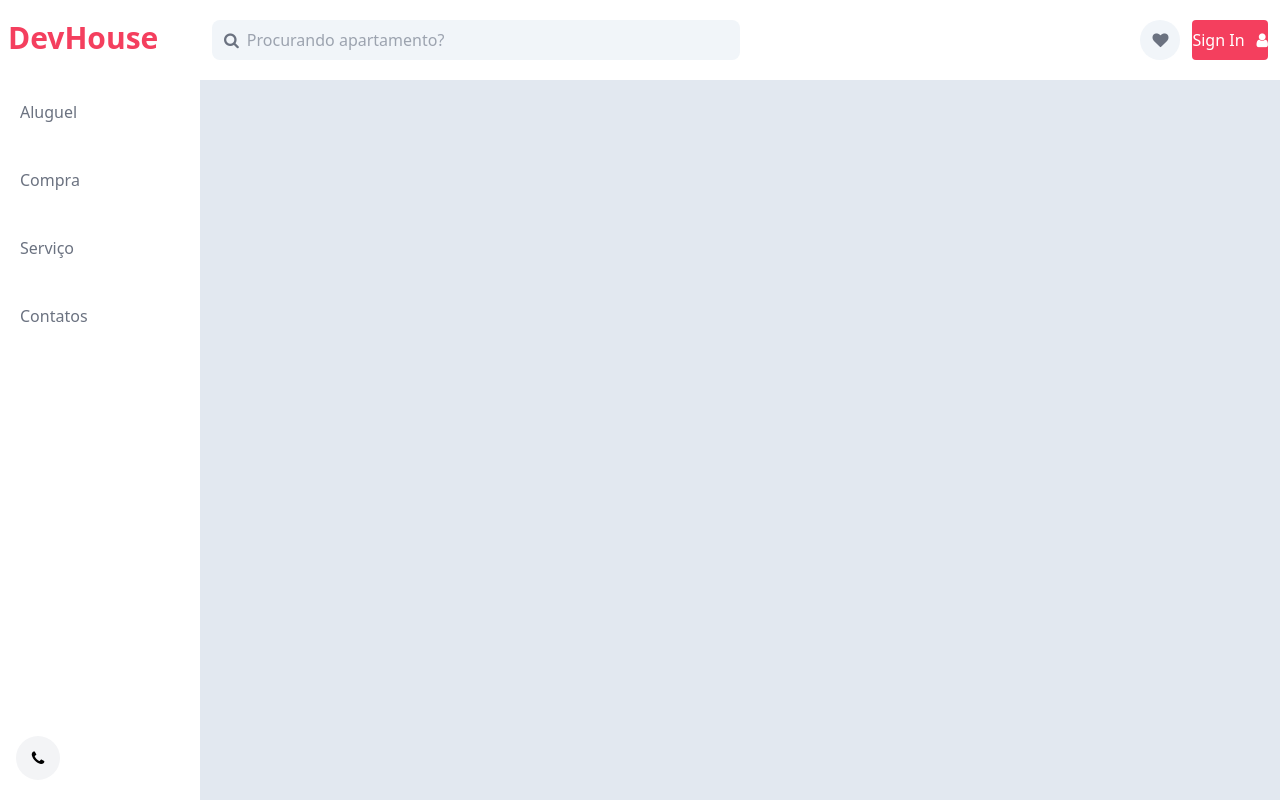
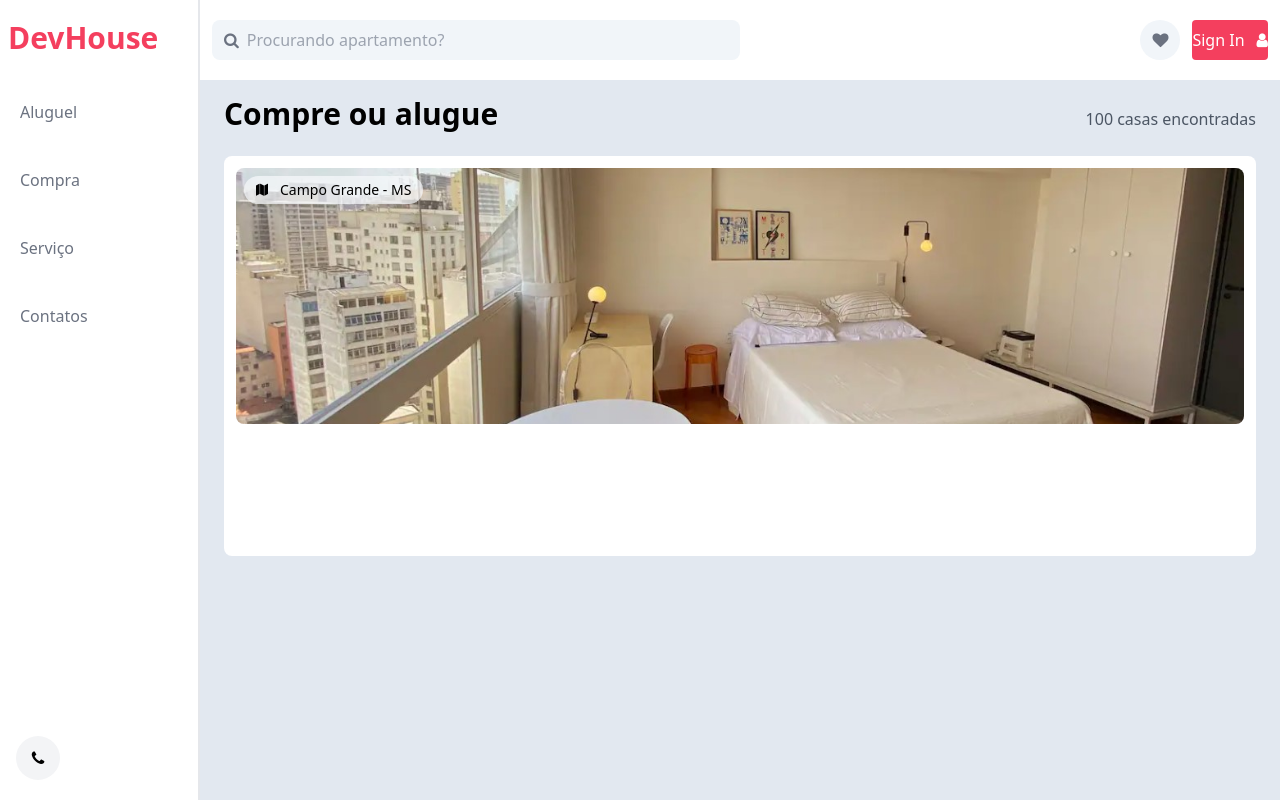
Before and after one commit to PauloAlves8039/tailwind-dev-house, a website: page src/index.html in a window 1280 px wide. Drawn offline with Linux system fonts and the light colour scheme.

Commit message:
feat: adicionado o grid das casas

```diff
--- a/src/index.html
+++ b/src/index.html
@@ -17,7 +17,7 @@
 
     <div class="flex w-full">
 
-        <aside class="hidden sm:flex w-full max-w-[200px] min-h-screen relative bg-white flex-col px-2 py-5">
+        <aside class="border-r-2 hidden sm:flex w-full max-w-[200px] min-h-screen relative bg-white flex-col px-2 py-5">
 
             <div class="fixed">
                 <div>
@@ -96,6 +96,44 @@
 
             </header>
 
+            <section class="w-full px-3 lg:px-6">
+
+                <div class="flex w-full items-baseline justify-between">
+                    <h1 class="font-bold text-3xl mt-4 mb-6">
+                        Compre ou alugue
+                    </h1>
+                    <span class="hidden md:block text-gray-600">
+                        100 casas encontradas
+                    </span>
+                </div>
+
+                <div class="grid grid-cols-1 gap-4">
+
+                    <a href="#"
+                      class="bg-white p-3 rounded-lg min-h-[400px] relative flex flex-col hover:shadow-xl duration-300">
+                      <div>
+                        <div class="group overflow-hidden rounded-lg">
+                            <div class="absolute z-40 top-5 left-5">
+                                <div class="flex bg-slate-50/70 group-hover:bg-white duration-300 self-start items-center justify-center gap-3 px-3 py-1 rounded-full">
+                                    <i class="fa fa-map" id="item-icon-sm"></i>
+                                    <p class="font-medium text-sm">
+                                        Campo Grande - MS
+                                    </p>
+                                </div>
+                            </div>
+                        </div>
+
+                        <img src="assets/images/1.jpg"
+                             alt="Casa"
+                             class="rounded-lg w-full h-64 object-cover group-hover:scale-110 duration-300" />
+
+                      </div>
+                    </a>
+
+                </div>
+
+            </section>
+
         </main>
 
     </div>
--- a/styles/style.css
+++ b/styles/style.css
@@ -15,3 +15,7 @@
 #item-icon {
     font-size: 24px;
 }
+
+#item-icon-sm {
+    font-size: 12px;
+}
```
Also changed, not shown: styles/output.css.
